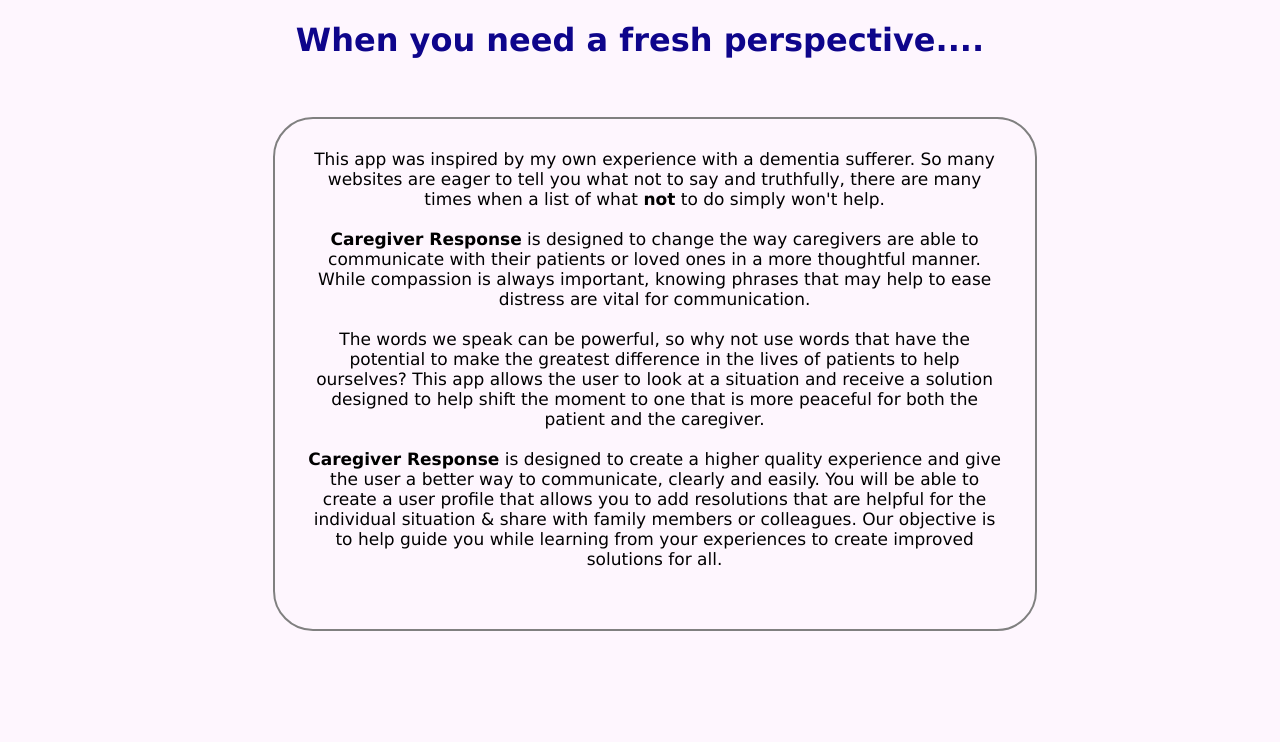
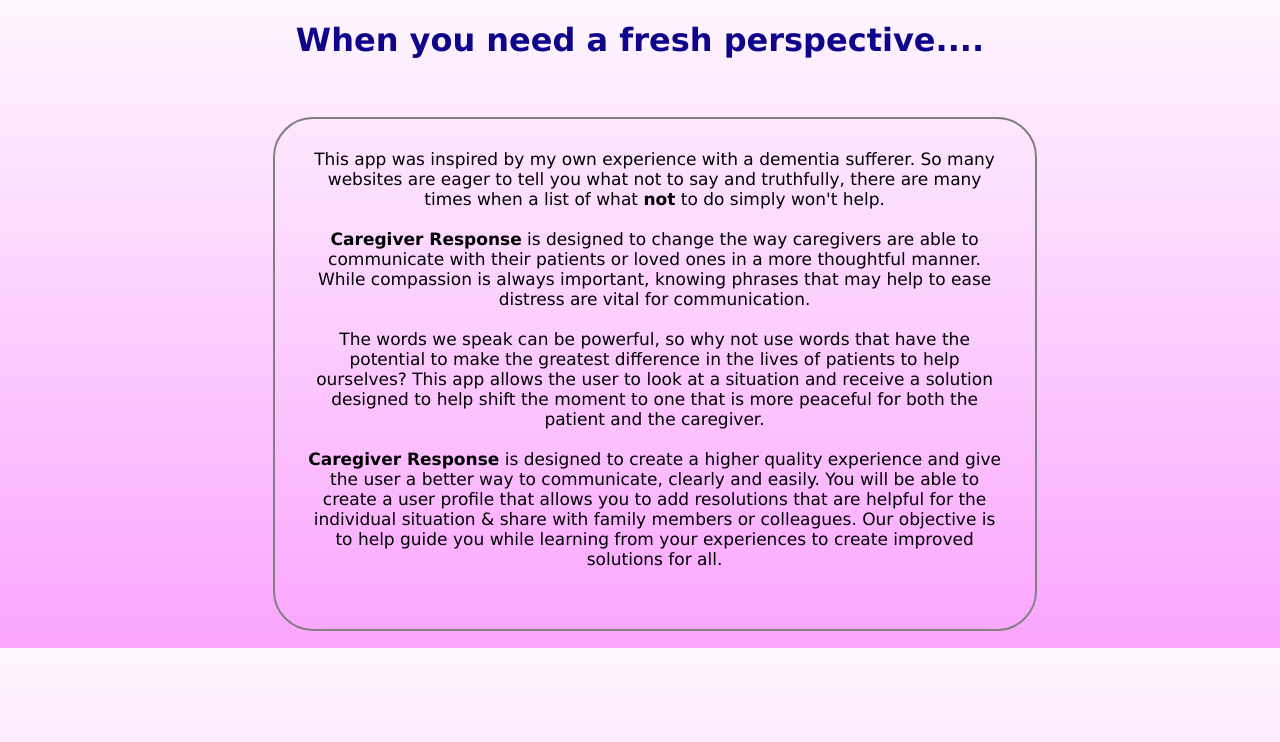
Before and after one commit to lunaraven13/caregiver_response, a Django app: page /care/about/ in a window 1280 px wide. Shown: the top 742 px of the page. Run offline with Django 3.2, Linux system fonts and the light colour scheme.

Commit message:
Added gradients. Thinking about it.

```diff
--- a/templates/care/about.html
+++ b/templates/care/about.html
@@ -22,7 +22,10 @@
             height: 450px;
             margin-left: 7cm;}
 
-        body {background-color: #FEF6FE;}
+        body {background-color: #FEF6FE;
+             background: linear-gradient(#FEF6FE, #faa5ff); }
+
+
 
     </style>
 
--- a/templates/care/index.html
+++ b/templates/care/index.html
@@ -11,5 +11,8 @@
 
     <img src="{% static "images/Trees.jpg" %}" alt="Picture of Trees" />
 
+    <style>
+   body { background: linear-gradient(#FEF6FE, #faa5ff);}
+    </style>
 
 {% endblock %}
--- a/templates/care/situation_response.html
+++ b/templates/care/situation_response.html
@@ -118,6 +118,7 @@
     body {
         background-color: #FEF6FE;
         display: block;
+        background: linear-gradient(#FEF6FE, #faa5ff);
     }
 
     p {
```
